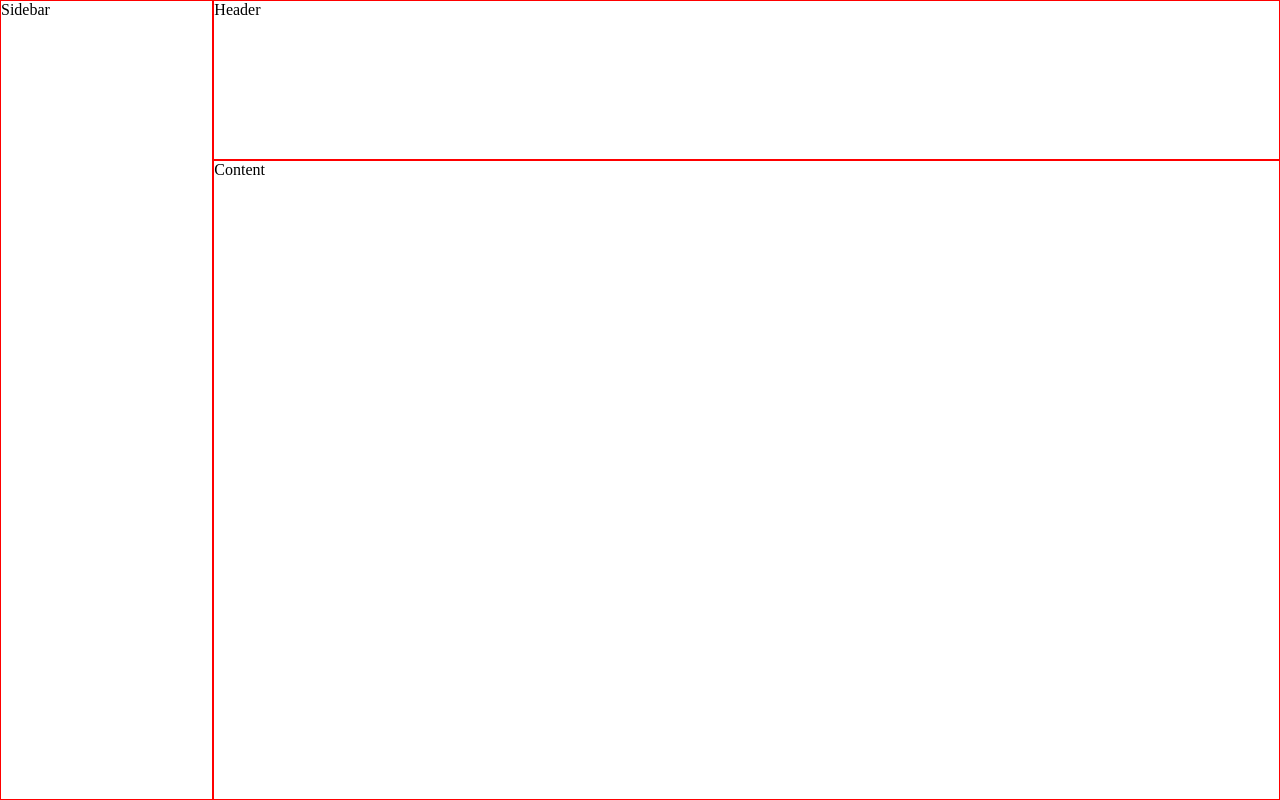
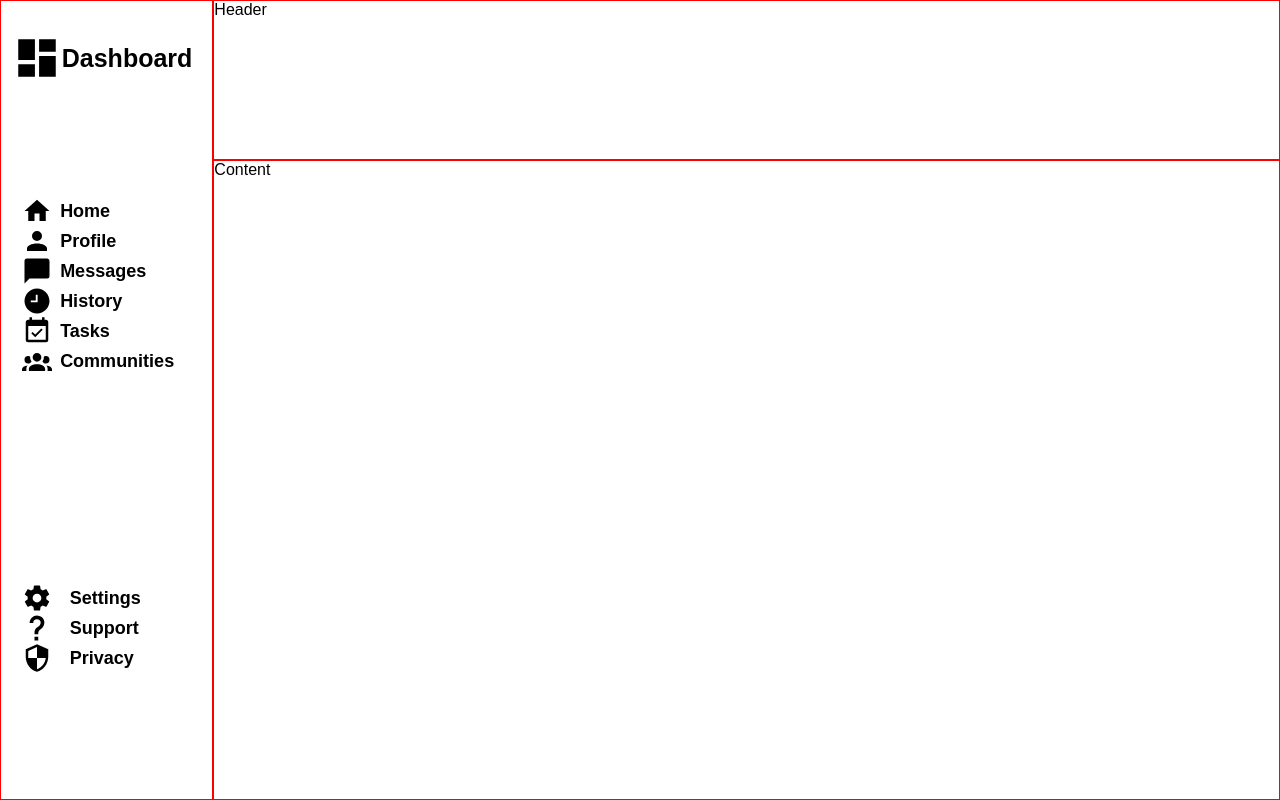
Before and after one commit to ElNachoMojado/TOP-AdminDashboard, a plain HTML site: page index.html in a window 1280 px wide. Drawn offline with Linux system fonts and the light colour scheme.

Commit message:
Update files

```diff
--- a/index.html
+++ b/index.html
@@ -9,7 +9,58 @@
 </head>
 <body>
     <div id="container">
-        <div id="sidebar">Sidebar</div>
+
+        <div id="sidebar">
+
+            <div class="dashboard">
+                <img src="images/view-dashboard.svg" class="img-icon" alt="Home Icon"/>
+                <h1>Dashboard</h1>
+            </div>
+
+            <div class="items-group-1">
+                <div class="sidebar-item">
+                    <img src="images/home.svg" class="img-icon" alt="Home Icon"/>
+                    <h2>Home</h2>
+                </div>
+                <div class="sidebar-item">
+                    <img src="images/account.svg" class="img-icon" alt="Profile Icon"/>
+                    <h2>Profile</h2>
+                </div>
+                <div class="sidebar-item">
+                    <img src="images/message.svg" class="img-icon" alt="Message Icon"/>
+                    <h2>Messages</h2>
+                </div>
+                <div class="sidebar-item">
+                    <img src="images/clock-time-nine.svg" class="img-icon" alt="History Icon"/>
+                    <h2>History</h2>
+                </div>
+                <div class="sidebar-item">
+                    <img src="images/calendar-check.svg" class="img-icon" alt="Tasks Icon"/>
+                    <h2>Tasks</h2>
+                </div>
+                <div class="sidebar-item">
+                    <img src="images/account-group.svg" class="img-icon" alt="Communities Icon"/>
+                    <h2>Communities</h2>
+                </div>
+            </div>
+
+            <div class="items-group-2">
+                <div class="sidebar-item">
+                    <img src="images/cog.svg" class="img-icon" alt="Settings icon">
+                    <h2>Settings</h2>
+                </div>
+                <div class="sidebar-item">
+                    <img src="images/help.svg" class="img-icon" alt="Support icon">
+                    <h2>Support</h2>
+                </div>
+                <div class="sidebar-item">
+                    <img src="images/security.svg" class="img-icon" alt="Privacy icon">
+                    <h2>Privacy</h2>
+                </div>
+            </div>
+
+        </div>
+
         <div id="header">Header</div>
         <div id="main-content">Content</div>
     </div>
--- a/styles.css
+++ b/styles.css
@@ -1,6 +1,18 @@
 * {
     max-height: 100vh;
     margin: 0;
+}
+
+body {
+    font-family: sans-serif;
+}
+
+h1 {
+    font-size: 25px;
+}
+
+h2 {
+    font-size: 18px;
 }
 
 #container {
@@ -23,6 +35,51 @@
 
     display: grid;
     grid-area: 1 / 1 / 3 / 2;
+    grid-template-rows: 1fr 3fr 3fr;
+
+    align-items: center;
+}
+
+.dashboard {
+    display: grid;
+    grid-template-columns: 1fr 3fr;
+
+    align-items: center;
+
+    padding: 0 0 0 5%;
+}
+
+.items-group-1 {
+    display: grid;
+    grid-template-rows: repeat(6, 1fr);
+
+    justify-content: start;
+
+    padding:0 0 0 10%;
+}
+
+.items-group-2 {
+    display: grid;
+    grid-template-rows: repeat(3, 1fr);
+
+    padding:0 0 0 10%;
+}
+
+.sidebar-item {
+    display: grid;
+    grid-template-columns: 1fr 3fr;
+
+    align-items: center;
+}
+
+.dashboard .img-icon {
+    width: 50px;
+    height: auto;
+}
+
+.img-icon {
+    width: 30px;
+    height: auto;
 }
 
 #main-content {
```
